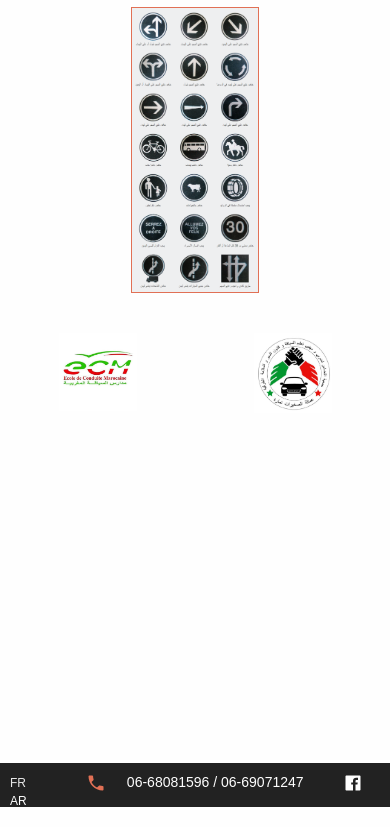
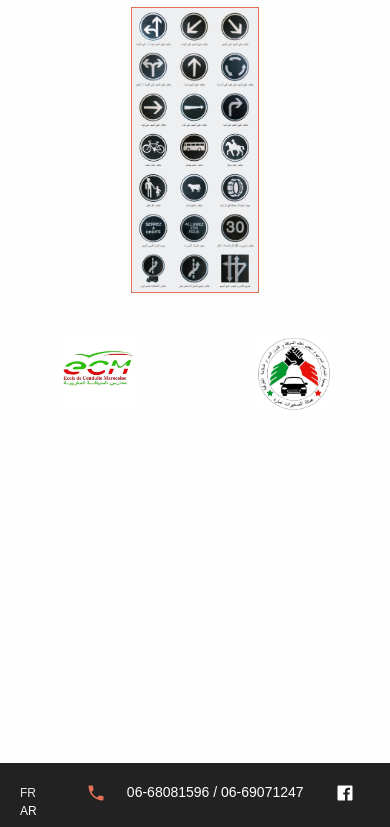
Before and after one commit to AymaneCh1/aljilaljadid, a plain HTML site: page panneaux.html in a window 390 px wide. Shown: the part 2533-3360 px from the top of the page. Drawn offline with nearby package versions, Linux system fonts and the light colour scheme.

Commit message:
Change in panMq

```diff
--- a/assets/css/panMq.css
+++ b/assets/css/panMq.css
@@ -131,6 +131,14 @@
     }
 }
 
+@media only screen and (max-width: 500px) {
+    footer {
+        width: 100%;
+        padding: 20px;
+        background-color: #222;
+    }
+}
+
 @media only screen and (max-width: 320px) {
     .top-mainbx {
         width: 120%;
```
